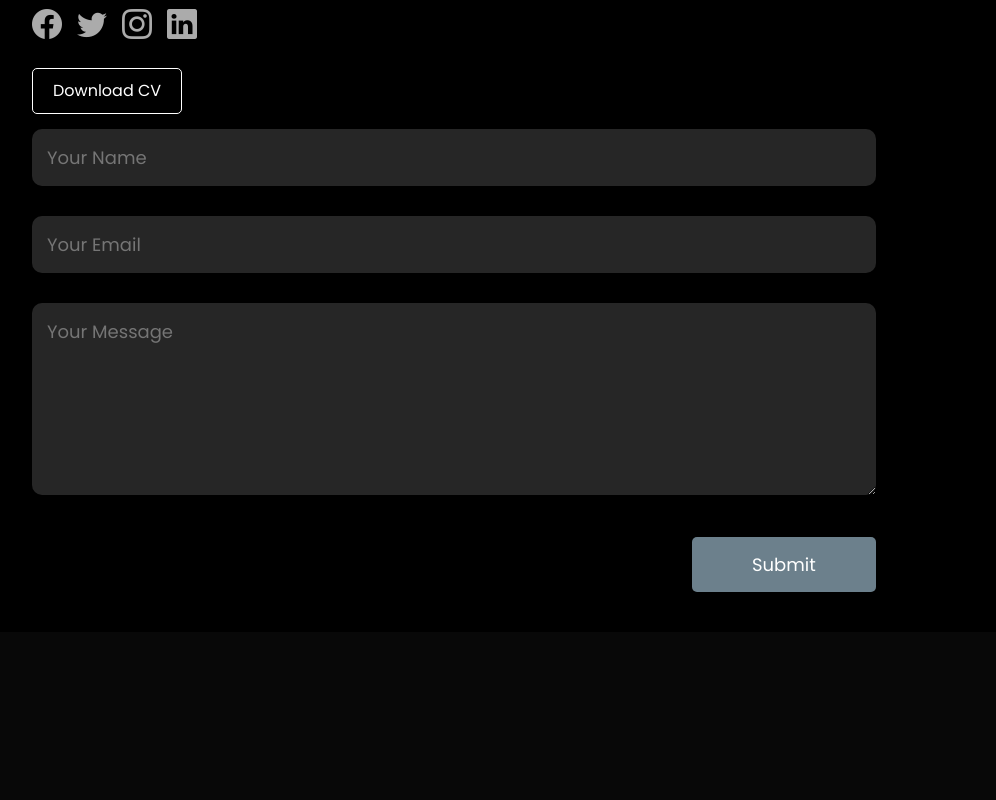
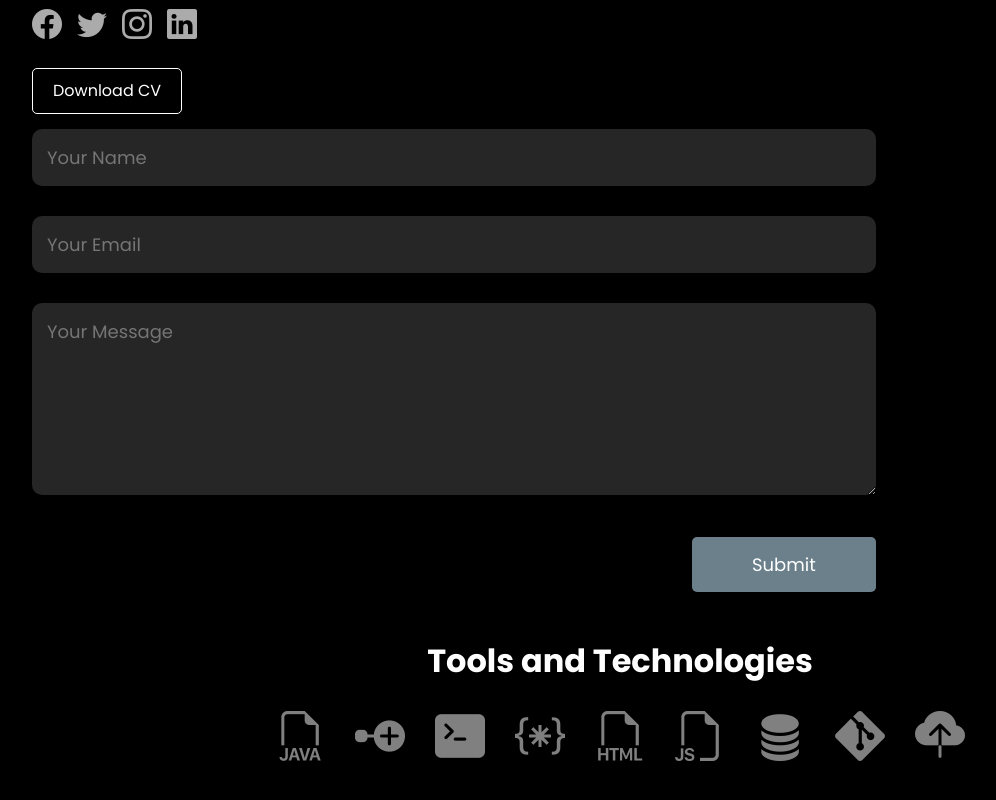
Before and after one commit to TharinduDMadushanka/tharindu-madushanka-portfolio, a React (Vite) app: page / in a window 1280 px wide. Shown: the part 3991-4791 px from the top of the page, without its empty margins (20-1016 px from the left). Before the commit the page ends 4623 px from the top, so only its background shows below. Built offline with nearby package versions, Linux system fonts and the light colour scheme.

Commit message:
add tools and tech stac

```diff
--- a/src/components/Contact/Contact.css
+++ b/src/components/Contact/Contact.css
@@ -114,3 +114,35 @@ form textarea {
     background: #B8D0D9;
     color: black;
 }
+
+/* Tools & Technologies Section */
+.tools-section {
+    text-align: center;
+    margin-top: 50px;
+}
+
+.tools-title {
+    font-size: 2rem;
+    font-weight: bold;
+    margin-bottom: 20px;
+}
+
+.tools-icons {
+    display: flex;
+    justify-content: center;
+    align-items: center;
+    gap: 30px;
+    flex-wrap: wrap;
+}
+
+.tools-icons i {
+    font-size: 50px;
+    color: gray;
+    transition: 0.3s;
+    cursor: pointer;
+}
+
+.tools-icons i:hover {
+    color: black;
+    transform: scale(1.2);
+}
--- a/src/components/Contact/Contact.jsx
+++ b/src/components/Contact/Contact.jsx
@@ -9,7 +9,7 @@ const Contact = () => {
         <div className="row">
           {/* Left Section */}
           <div className="contact-left">
-            <h1 className="sub-title">Have any project in mind ?</h1>
+            <h1 className="sub-title">Have any project in mind?</h1>
             <p> <i className="bi bi-envelope-paper"></i> tharindudmadushanka920@gmail.com</p>
             <p> <i className="bi bi-telephone"></i> 076 2791821</p>
             <div className="social-icons">
@@ -31,6 +31,22 @@ const Contact = () => {
             </form>
           </div>
         </div>
+
+        {/* Tools and Technologies Section */}
+        <div className="tools-section">
+          <h2 className="tools-title">Tools and Technologies</h2>
+          <div className="tools-icons">
+            <i className="bi bi-filetype-java" title="Java"></i>
+            <i className="bi bi-node-plus-fill" title="Node.js"></i>
+            <i className="bi bi-terminal-fill" title="Linux"></i>
+            <i className="bi bi-braces-asterisk" title="Figma"></i>
+            <i className="bi bi-filetype-html" title="HTML5"></i>
+            <i className="bi bi-filetype-js" title="JavaScript"></i>
+            <i className="bi bi-database-fill" title="MySQL"></i>
+            <i className="bi bi-git" title="Git"></i>
+            <i className="bi bi-cloud-upload-fill" title="Postman"></i>
+          </div>
+        </div>
       </div>
     </div>
   );
```
